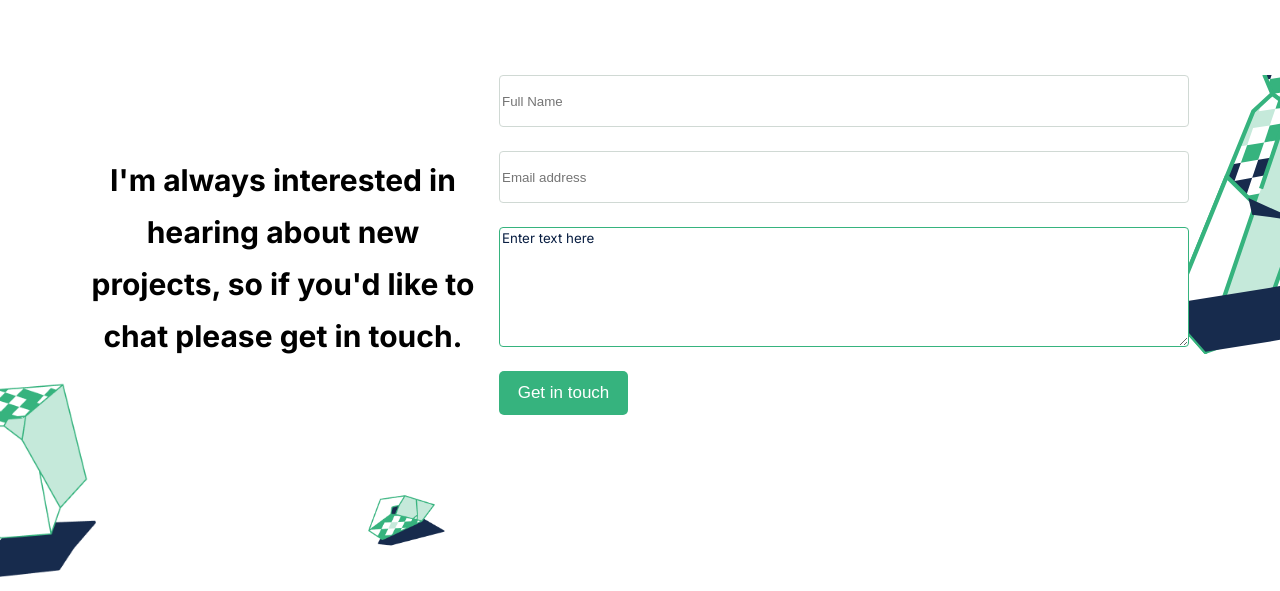
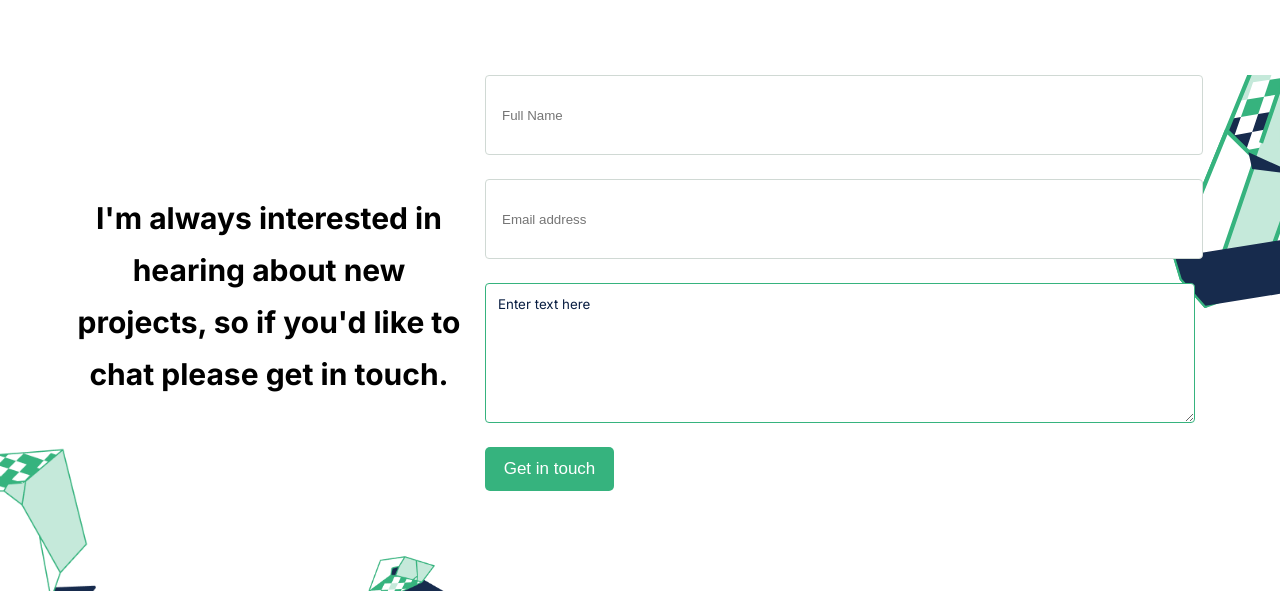
Before and after one commit to williamscch/portfoliomock, a website: page index.html in a window 1280 px wide. Shown: the part 3724-4315 px from the top of the page. Drawn offline with Linux system fonts and the light colour scheme; files whose address does not match are found by name.

Commit message:
Add padding to form's inputs

```diff
--- a/assets/css/style.css
+++ b/assets/css/style.css
@@ -319,12 +319,14 @@ footer form input {
   height: 48px;
   border-radius: 4px;
   border: 1px solid var(--light-gray);
+  padding: 15px 16px;
 }
 
 footer form textarea {
   height: 90px;
   border-radius: 4px;
   border: 1px solid var(--green);
+  padding: 12px;
 }
 
 footer form textarea::placeholder {
```
